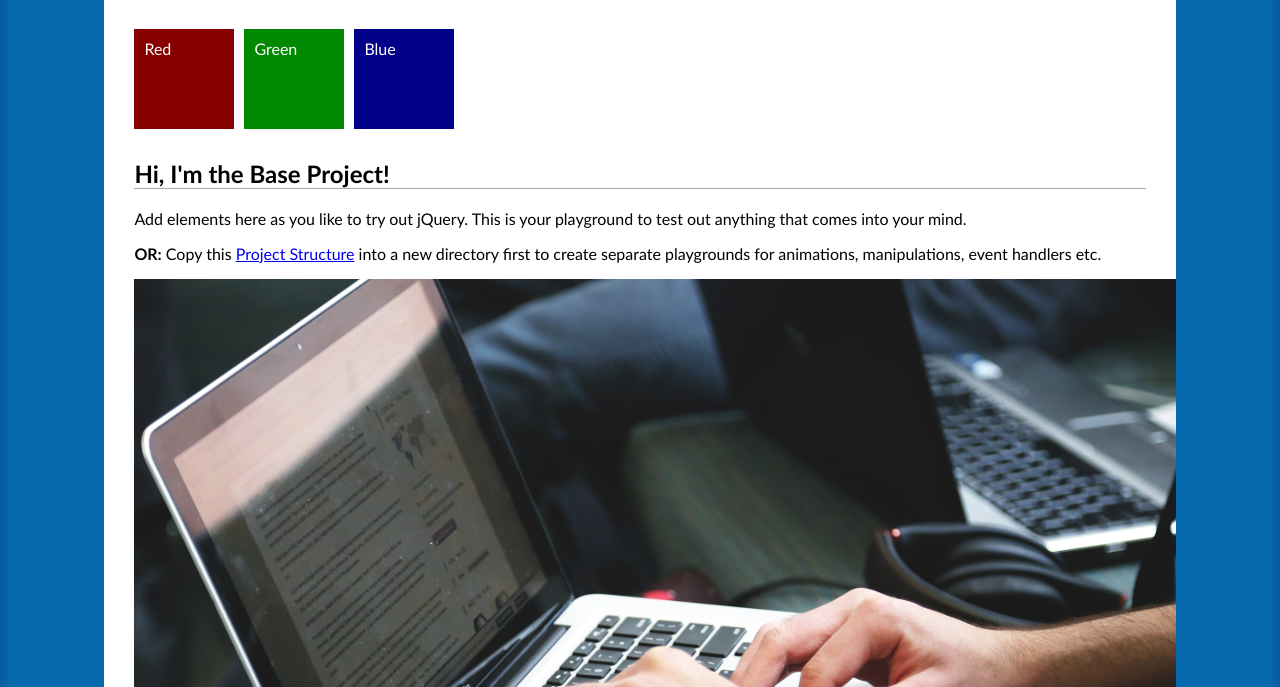
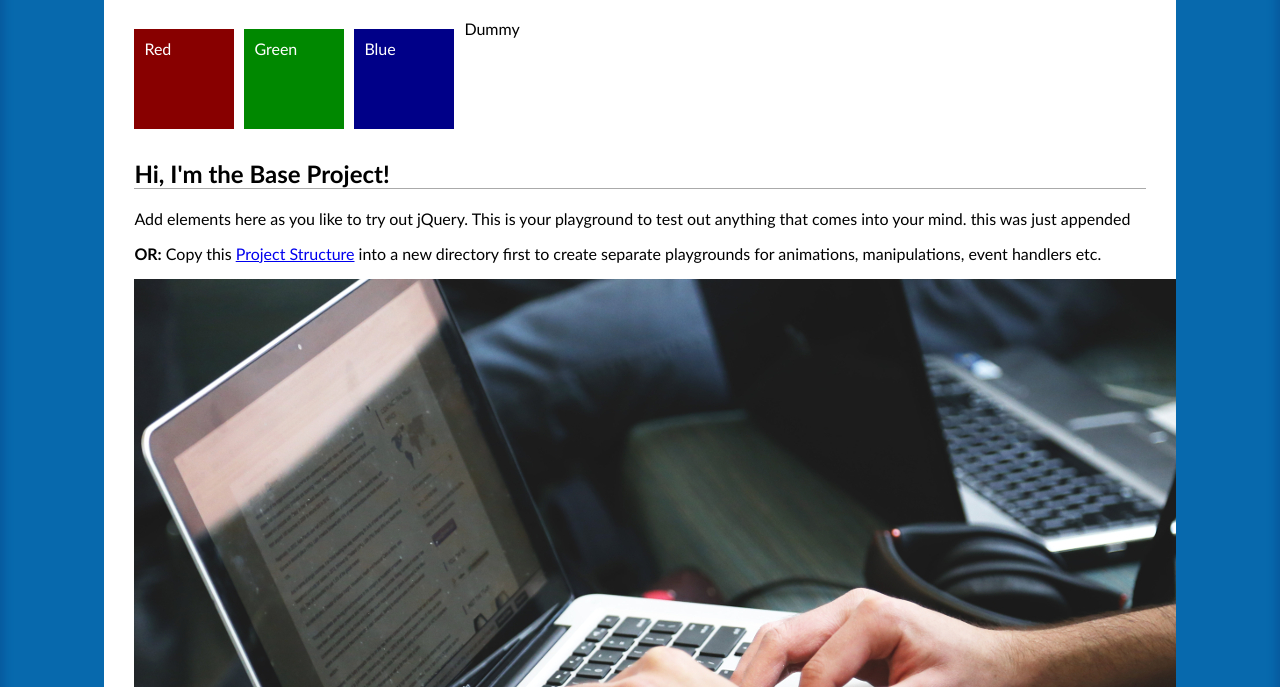
Before and after one commit to masalism/Jquery-lessons, a plain HTML site: page index.html in a window 1280 px wide. Shown: the part 113-800 px from the top of the page. Drawn offline with nearby package versions, Linux system fonts and the light colour scheme.

Commit message:
manipulating dom 2

```diff
--- a/index.html
+++ b/index.html
@@ -14,11 +14,12 @@
         <div class="red-box">Red</div>
         <div class="green-box">Green</div>
         <div class="blue-box">Blue</div>
+        <div class="dummy">Dummy</div>
         <!-- <div class="blue-box" style="display: none;">Blue 2</div> -->
         <div class="clear"></div>
 
         <h2>Hi, I'm the Base Project!</h2>
-        <p>Add elements here as you like to try out jQuery. This is your playground to test out anything that comes into your
+        <p data-mydata="Some data here">Add elements here as you like to try out jQuery. This is your playground to test out anything that comes into your
             mind.
         </p>
         <p>
--- a/js/script.js
+++ b/js/script.js
@@ -226,4 +226,85 @@ $(function () {
     console.log(galleryImage.attr("src"));
   }, 2000);
   */
+
+  // CHANGING CSS PROPERTIES OF ELEMENTS //
+
+  /*
+  $(".gallery").css("display", "none");
+
+  var redBox = $(".red-box");
+  console.log(redBox.css("width"));
+  console.log(redBox.width());
+
+  redBox.css("background-color", "#AA7700");
+  $("p").css("font-size", "18px");
+  redBox.css("width", "+=20px");
+
+  var properties = $("p").css(["font-size", "line-height", "color"]);
+  console.log(properties);
+  console.log(properties["font-size"]);
+
+  // redBox.css("user-select", "none");
+
+  redBox.css("user-select", function () {
+    return "none";
+  });
+ */
+
+  // ADDING REMOVING CSS CLASSES //
+
+  /*
+  $("a").addClass("fancy-link");
+  $("p:first").addClass("large emphasize");
+
+  $("li li").addClass(function (index) {
+   $(this).addClass("item" + index);
+  });
+
+  $("div").addClass(function (index, currentClass) {
+   if(currentClass === "dummy") {
+     return "red-box";
+   }
+  });
+
+  $(".red-box").removeClass("red-box").addClass("blue-box");
+
+  $(".dummy").removeClass("dummy").addClass("green-box");
+  */
+
+  // CHANGING THE DATA OF AN ELEMENT //
+
+  /*
+  let gallery = $(".gallery");
+  let images = [
+    "/images/laptop-mobile_small.jpg",
+    "/images/laptop-on-table_small.jpg",
+    "/images/people-office-group-team_small.jpg"
+  ];
+
+  gallery.data("availableImages", images);
+  console.log(gallery.data("availableImages"));
+  gallery.data("name", "The Awesome Gallery");
+  console.log(gallery.data());
+  gallery.removeData("name");
+  console.log(gallery.data("name"));
+
+  let firstPar = $("p:first");
+  console.log(firstPar.data("mydata"));
+  */
+
+  // RETRIEVING AND CHANGING THE CONTENT OF AN ELEMENT //
+
+  let firstPar = $("p:first");
+  console.log(firstPar.text());
+  console.log(firstPar.html());
+  console.log($("p").html());
+
+  // firstPar.text("<strong>Hello</strong> World!");
+  // firstPar.html("<strong>Hello</strong> World!");
+
+  firstPar.html(firstPar.html() + " this was just appended");
+
+
+
 });
```
